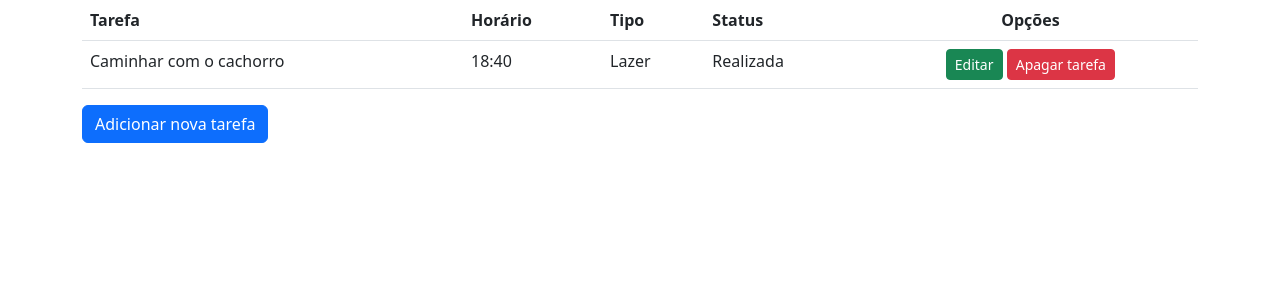
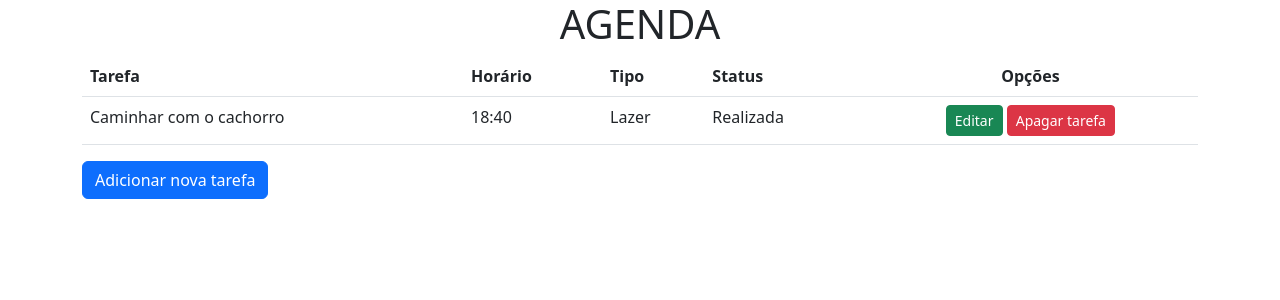
Before and after one commit to PedroMendes32/webapplication, a Flask app: page /inicio in a window 1280 px wide. Shown: the top 300 px of the page. Run offline with Flask 2, Linux system fonts and the light colour scheme.

Commit message:
adicionando um título ao index

```diff
--- a/templates/index.html
+++ b/templates/index.html
@@ -9,6 +9,7 @@
     <title>Inicio</title>
 </head>
 <body>
+    <h1 class = "text-center"> AGENDA </h1>
     <div class = "container">
         <table class="table">
             <tr>
```
